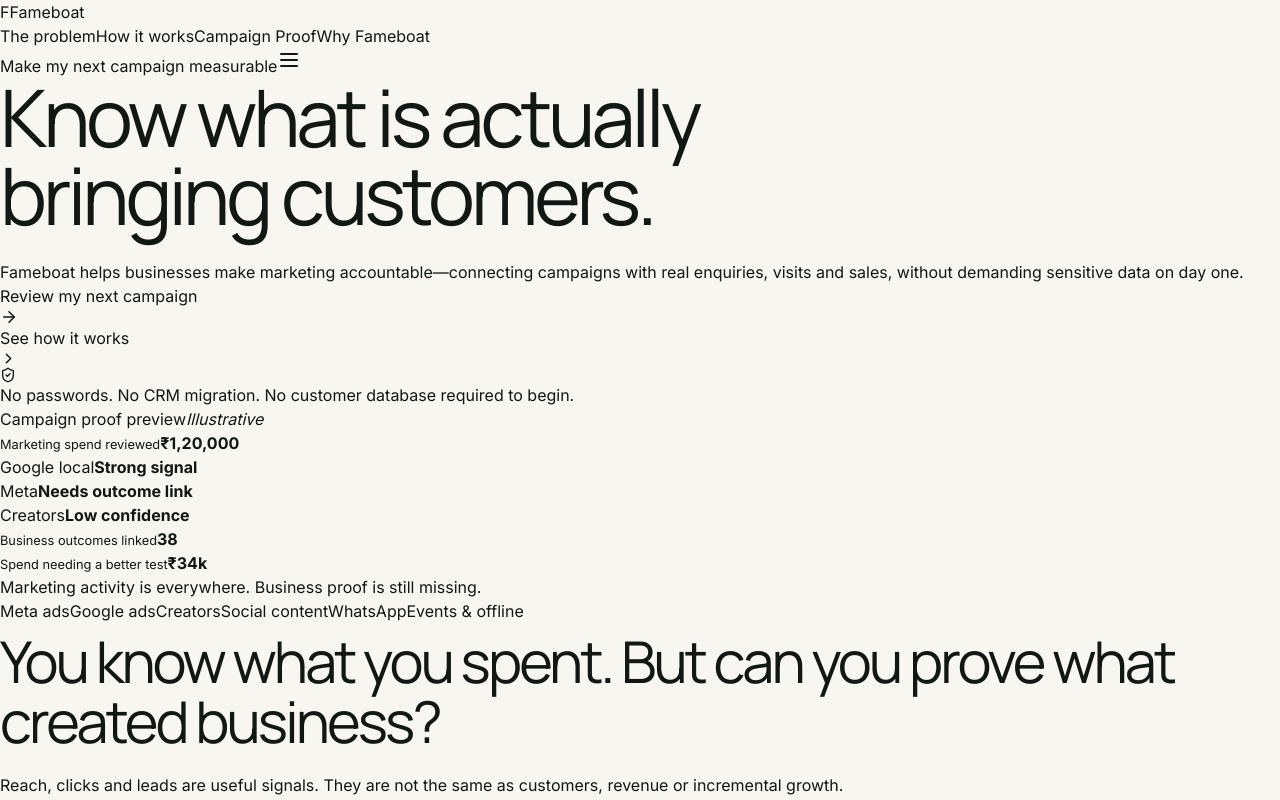
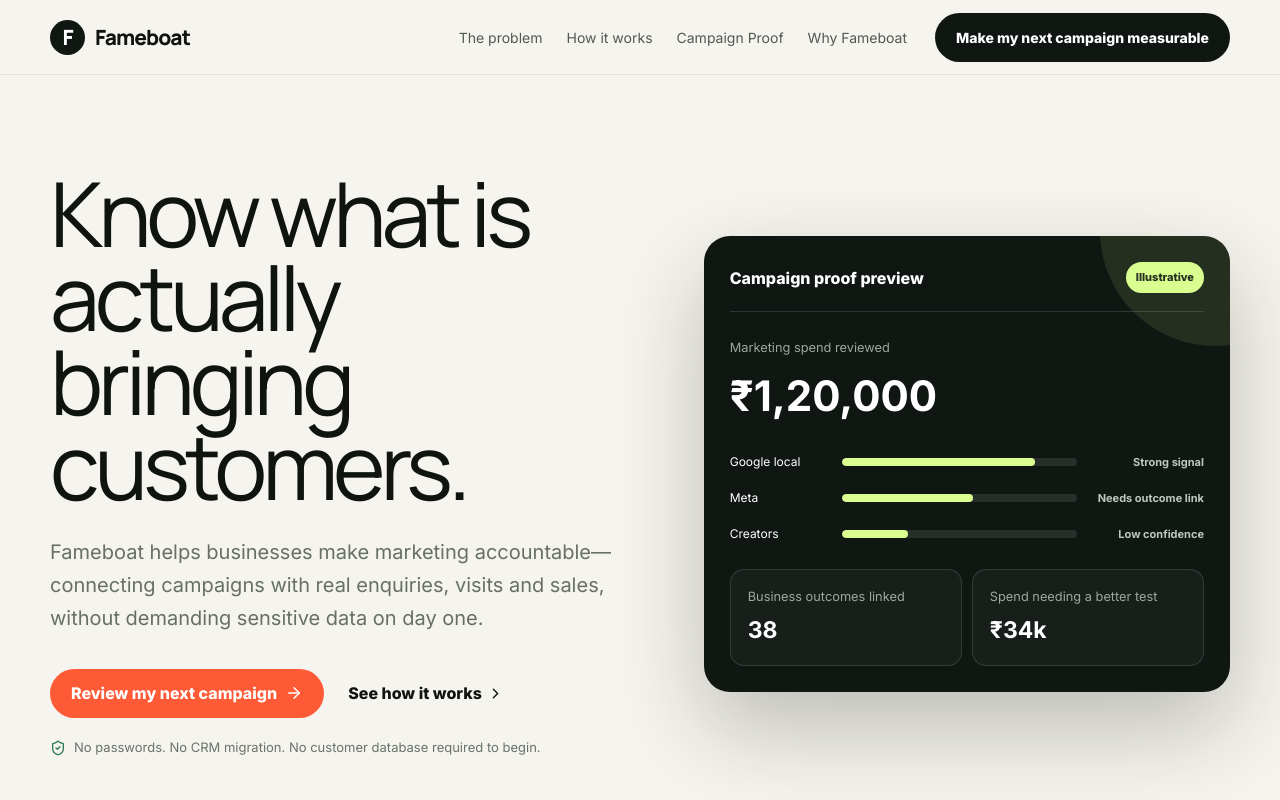
Before and after one commit to shivasricharan/fameboat, a Next.js app: page / in a window 1280 px wide. Shown: the top 800 px of the page. Built offline with nearby package versions, Linux system fonts and the light colour scheme.

Commit message:
Update Fameboat positioning and load campaign proof styles

```diff
--- a/app/layout.tsx
+++ b/app/layout.tsx
@@ -1,21 +1,22 @@
 import type { Metadata } from 'next'
 import { Inter, Manrope } from 'next/font/google'
 import './globals.css'
+import './fameboat.css'
 
 const inter=Inter({subsets:['latin'],variable:'--font-body',display:'swap'})
 const manrope=Manrope({subsets:['latin'],variable:'--font-display',display:'swap'})
 
 export const metadata:Metadata={
  metadataBase:new URL('https://fameboat.com'),
- title:{default:'Fameboat | Marketing-led Digital Experiences for Business',template:'%s | Fameboat'},
- description:'Fameboat helps businesses communicate clearly, build trust, improve customer journeys, and launch practical digital experiences that make it easier for customers to act.',
- keywords:['digital experience studio','business website','customer journey','website strategy','digital presence review','Hyderabad'],
+ title:{default:'Fameboat | Know What Is Actually Bringing Customers',template:'%s | Fameboat'},
+ description:'Fameboat helps businesses make marketing accountable by connecting campaigns with real enquiries, visits and sales—without demanding sensitive data on day one.',
+ keywords:['marketing measurement','campaign attribution','marketing ROI','customer acquisition measurement','campaign proof','marketing accountability'],
  alternates:{canonical:'/'},
- openGraph:{title:'Make your business easier to understand, trust, and choose online.',description:'Marketing-led digital experiences for businesses across industries and stages.',url:'https://fameboat.com',siteName:'Fameboat',locale:'en_IN',type:'website'},
- twitter:{card:'summary_large_image',title:'Fameboat — Marketing-led Digital Experiences',description:'Make your business easier to understand, trust, and choose online.'},
+ openGraph:{title:'Know what is actually bringing customers.',description:'Make your next marketing investment easier to measure, understand and improve.',url:'https://fameboat.com',siteName:'Fameboat',locale:'en_IN',type:'website'},
+ twitter:{card:'summary_large_image',title:'Fameboat — Make Marketing Accountable',description:'Know what is bringing customers, what is uncertain and what to test next.'},
  robots:{index:true,follow:true},
 }
 
-const schema={'@context':'https://schema.org','@type':'ProfessionalService',name:'Fameboat',url:'https://fameboat.com',areaServed:'India',address:{'@type':'PostalAddress',addressLocality:'Hyderabad',addressCountry:'IN'},description:'Marketing-led digital experience studio helping businesses improve clarity, trust, customer journeys, and digital implementation.'}
+const schema={'@context':'https://schema.org','@type':'ProfessionalService',name:'Fameboat',url:'https://fameboat.com',areaServed:'India',description:'Marketing measurement and campaign proof service helping businesses connect marketing activity with real customer outcomes.'}
 
 export default function RootLayout({children}:{children:React.ReactNode}){return <html lang="en" className={`${inter.variable} ${manrope.variable}`}><body>{children}<script type="application/ld+json" dangerouslySetInnerHTML={{__html:JSON.stringify(schema)}}/></body></html>}
```
